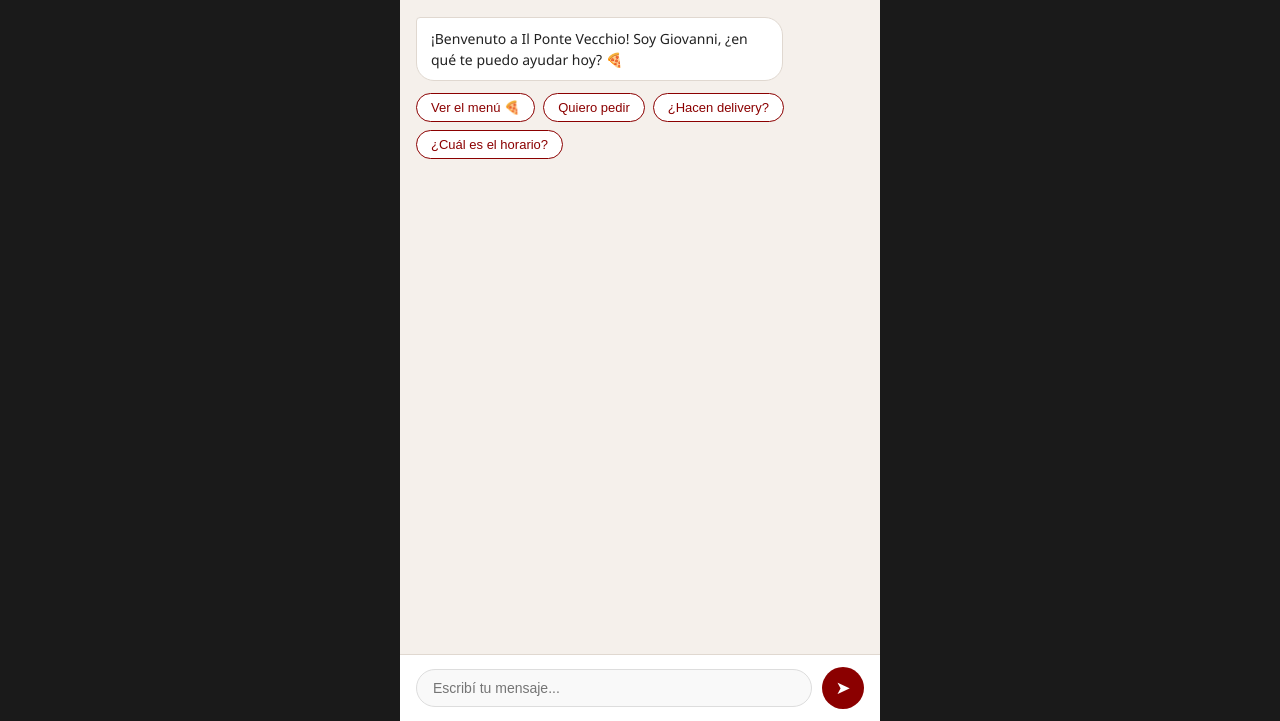
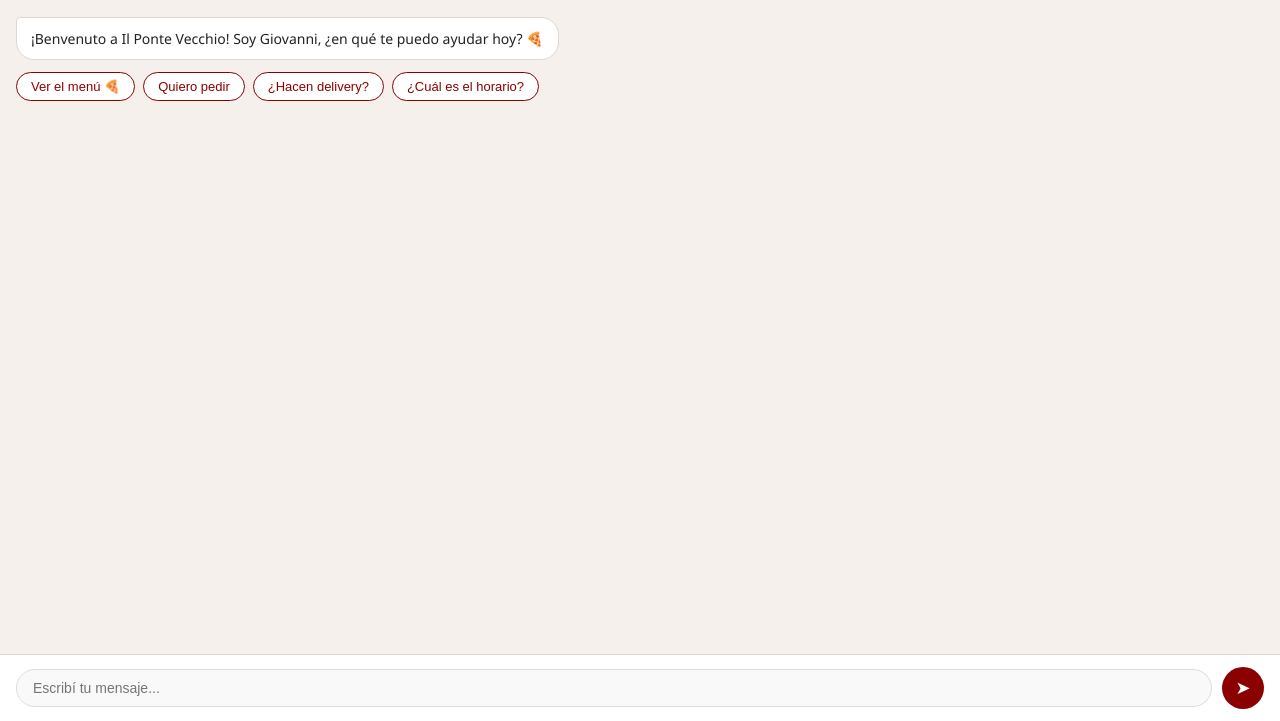
Before and after one commit to ryg15/agente-pizzeria, a website: page index.html in a window 1280 px wide. Shown: the part 79-800 px from the top of the page. Drawn offline with nearby package versions, Linux system fonts and the light colour scheme; no server answers.

Commit message:
Update index.html

```diff
--- a/index.html
+++ b/index.html
@@ -19,7 +19,7 @@
 
    .chat-wrapper {
   width: 100%;
-      max-width: 480px;
+  max-width: 100%;
   height: 100vh;
   display: flex;
   flex-direction: column;
```
Lines whose indentation alone changed are shown as unchanged.
